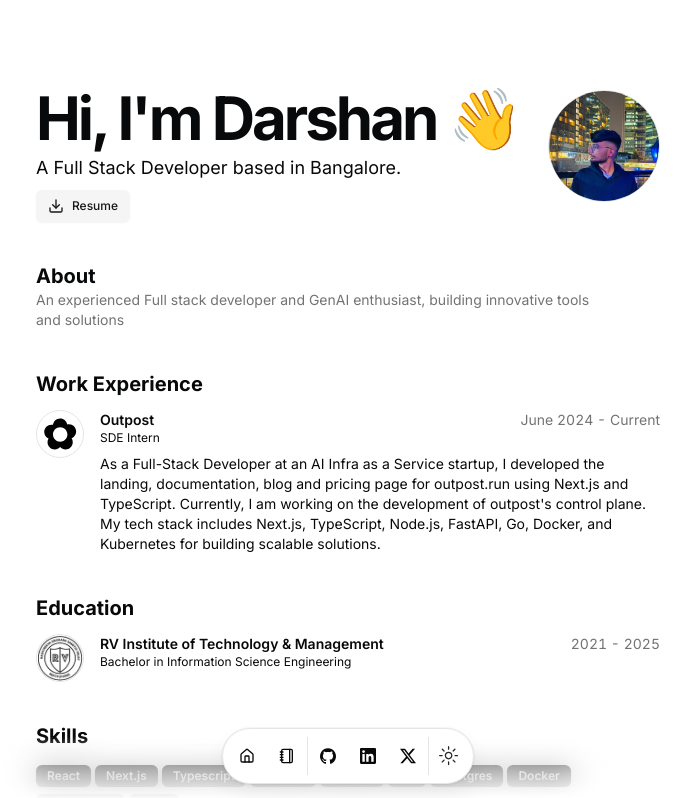
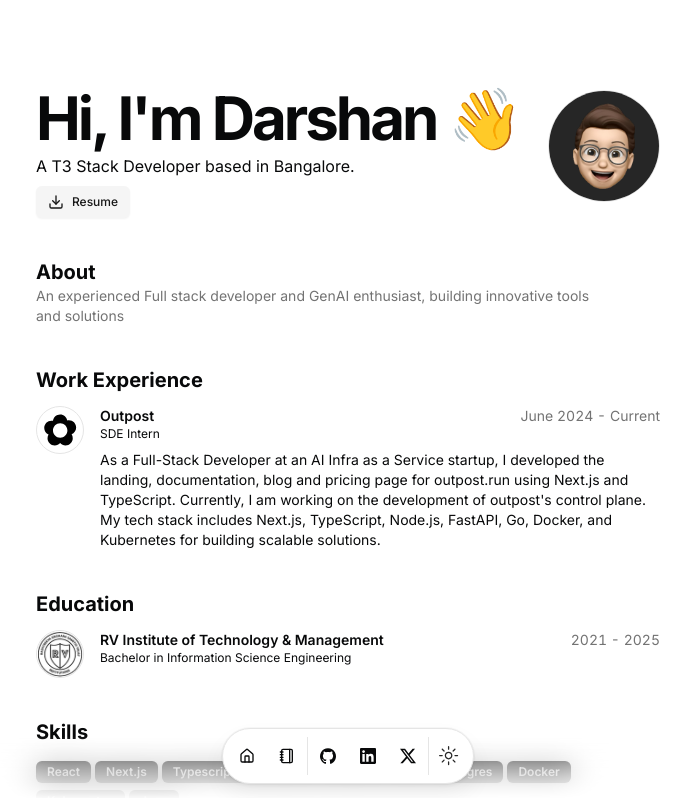
Before and after one commit to darshansrc/portfolio, a Next.js app: page / in a window 1280 px wide. Shown: the top 798 px of the page, without its empty margins (292-983 px from the left). Built offline with nearby package versions, Linux system fonts and the light colour scheme.

Commit message:
[chore] update data

```diff
--- a/src/app/page.tsx
+++ b/src/app/page.tsx
@@ -27,7 +27,7 @@ export default function Page() {
                 text={`Hi, I'm ${DATA.name.split(" ")[0]} 👋`}
               />
               <BlurFadeText
-                className="max-w-[600px] text-sm md:text-lg"
+                className="max-w-[600px] text-sm md:text-base"
                 delay={BLUR_FADE_DELAY}
                 text={DATA.description}
               />
@@ -42,8 +42,12 @@ export default function Page() {
               </BlurFade>
             </div>
             <BlurFade delay={BLUR_FADE_DELAY}>
-              <Avatar className="size-28 border  object-top ">
-                <AvatarImage alt={DATA.name} src={DATA.avatarUrl} />
+              <Avatar className="size-28 border   ">
+                <AvatarImage
+                  className="object-contain p-3 bg-neutral-800 "
+                  alt={DATA.name}
+                  src={DATA.avatarUrl}
+                />
                 <AvatarFallback>{DATA.initials}</AvatarFallback>
               </Avatar>
             </BlurFade>
--- a/src/data/resume.tsx
+++ b/src/data/resume.tsx
@@ -7,10 +7,10 @@ export const DATA = {
   url: "https://darshansrc.vercel.app",
   location: "Bangalore, IN",
   locationLink: "https://www.google.com/maps/place/bengaluru",
-  description: `A Full Stack Developer based in Bangalore.`,
+  description: `A T3 Stack Developer based in Bangalore.`,
   summary:
     "An experienced Full stack developer and GenAI enthusiast, building innovative tools and solutions",
-  avatarUrl: "/darshan.jpg",
+  avatarUrl: "/me.png",
   skills: [
     "React",
     "Next.js",
```
Also changed, not shown: public/me.png (added).
